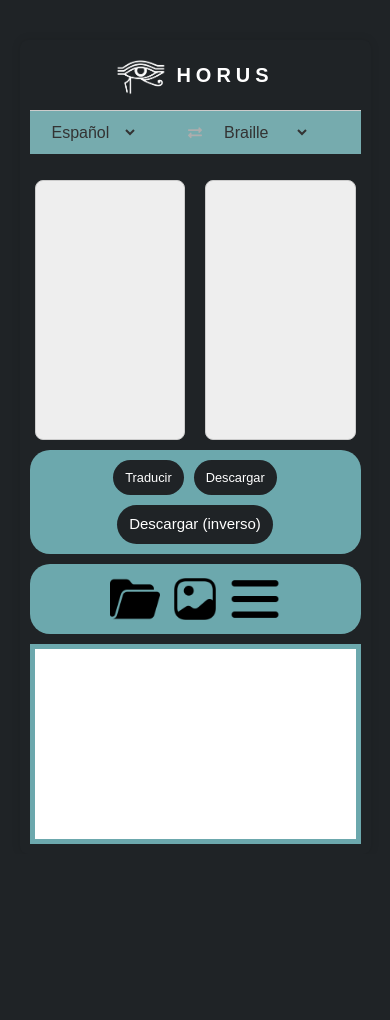
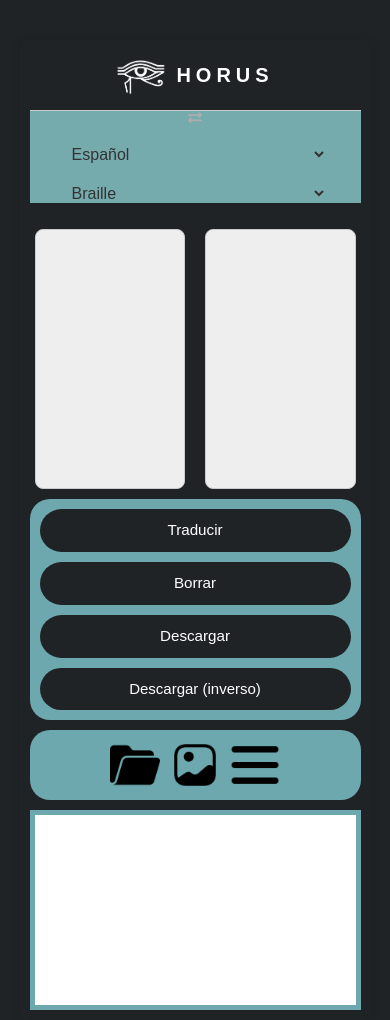
Before and after one commit to CAMejiaP/Horus, a Flask app: page / in a window 390 px wide. Before the commit the page ends 844 px from the top, so only its background shows below. Run offline with Flask 3, Linux system fonts and the light colour scheme; some libraries are stand-ins or nearby versions.

Commit message:
se ajustan los botones para que se ajusten al tamaño de pantalla

```diff
--- a/static/styles/styles.css
+++ b/static/styles/styles.css
@@ -163,10 +163,21 @@ body {
     }
 
     .button {
-        width: 180px;
-        height: 60px;
-        font-size: 20px;
+        background-color: #1F2326;
+        color: white;
+        padding: 10px;
+        margin: 5px;
+        border: none;
+        border-radius: 25px;
+        cursor: pointer;
+        font-size: 0.9em;
+        flex: 1 1 calc(25% - 20px);  /* ← Cuatro botones por fila, con espacio entre ellos */
+        min-width: 120px;            /* ← Evita que sean demasiado pequeños */
+        box-sizing: border-box;
+        text-align: center;
+        white-space: nowrap;         /* Evita salto de línea interno */
     }
+
 }
 
 @media (max-width: 767px) {
@@ -186,8 +197,8 @@ body {
     }
 
     .button {
-        padding: 8px 12px;
-        font-size: 0.8em;
+        flex: 1 1 100%;             /* En pantallas pequeñas, se apilan verticalmente */
+        font-size: 0.95em;
     }
 
     .buttonImage {
@@ -205,4 +216,36 @@ body {
         flex: 1 1 45%;
         min-width: 45%;
     }
+
 }
+@media (max-width: 767px) {
+    .controls {
+        display: flex;
+        flex-direction: column;
+        align-items: center;
+        gap: 10px;
+        padding: 0;
+    }
+
+    .controls li {
+        width: 100%;
+        display: flex;
+        flex-wrap: wrap;
+        justify-content: center;
+        align-items: center;
+    }
+
+    .controls .icons {
+        margin: 5px;
+    }
+
+    .controls select.language-select {
+        margin-top: 10px;
+        width: 80%;
+        max-width: 300px;
+    }
+
+    .controls .exchange {
+        order: -1; /* Opcional: pone el botón de intercambio al principio */
+    }
+}
--- a/templates/index.html
+++ b/templates/index.html
@@ -71,6 +71,7 @@
 
         <div class="buttonRow">
             <button class="button" id="translate">Traducir</button>
+            <button class="button" id="clear">Borrar</button>
             <button class="button" id="downloadSignageBtn">Descargar</button>
             <button class="button" id="downloadMirrorImageBtn" style="font-size: 15px;">Descargar (inverso)</button>
         </div>
```
